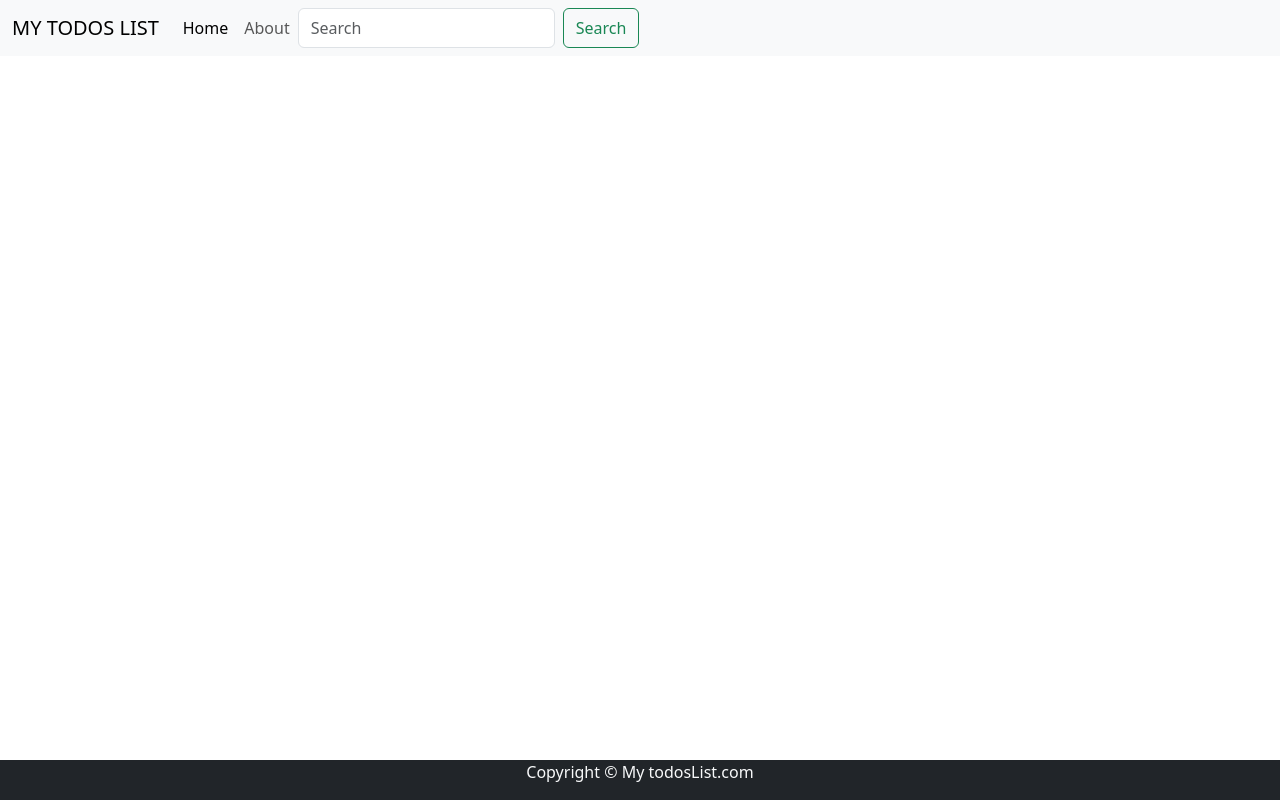
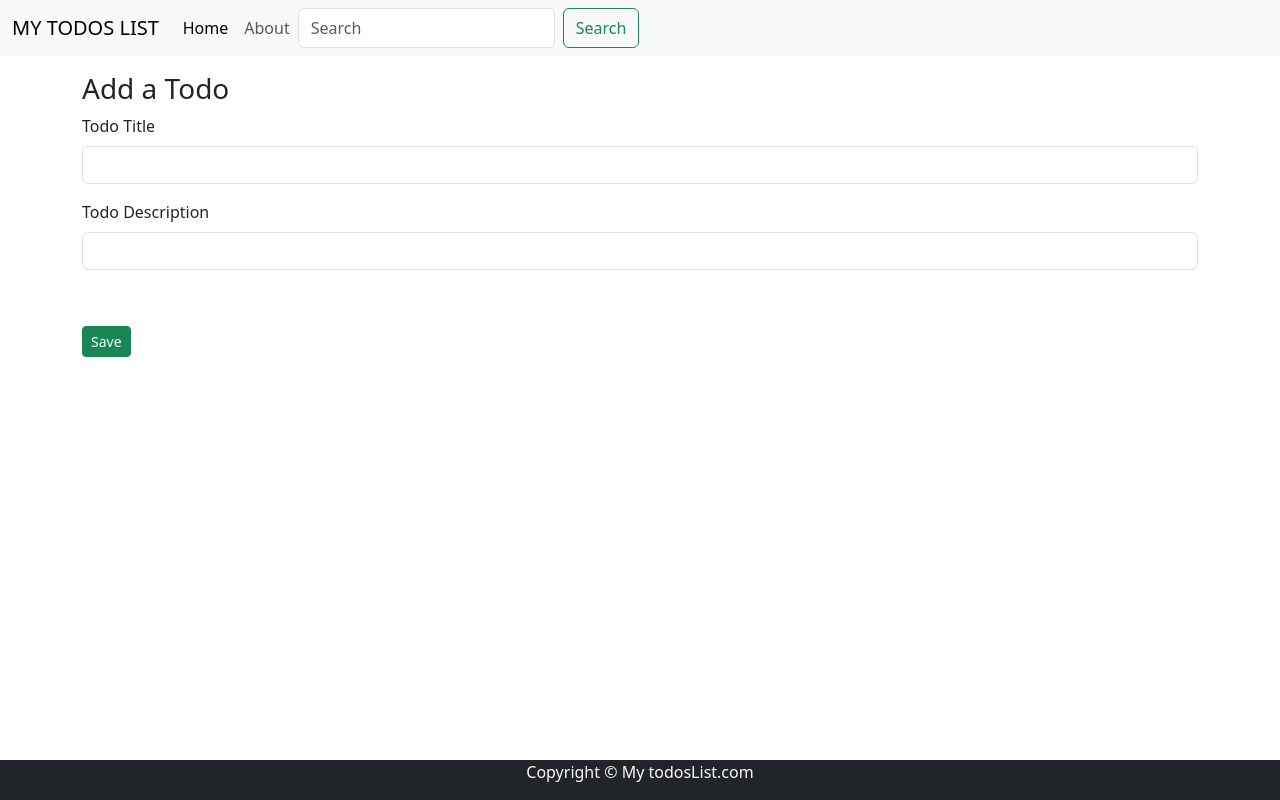
Before and after one commit to Harsh-ux-del/alpha, a React (Create React App) app: page / in a window 1280 px wide. Built offline with nearby package versions, Linux system fonts and the light colour scheme.

Commit message:
react scripts

```diff
--- a/package.json
+++ b/package.json
@@ -11,7 +11,7 @@
     "react": "^19.1.0",
     "react-dom": "^19.1.0",
     "react-router-dom": "^7.7.1",
-    "react-scripts": "^0.0.0",
+    "react-scripts": "^5.0.1",
     "web-vitals": "^2.1.4"
   },
   "scripts": {
--- a/src/App.js
+++ b/src/App.js
@@ -54,13 +54,7 @@ function App() {
       <Router>
         <Header title="MY TODOS LIST" searchbar={false} />
         <Routes>
-            <Route path ="/" render={() => {
-              return (
-                <>
-                  <Addtodo addTodo={addTodo} />
-                  <Todos todos={todos} onDelete={onDelete} />
-                </>)
-            }}>
+            <Route path ="/" element= {<Addtodo addTodo={addTodo}/>}>
             </Route>
             <Route path ="/about" element={<About />} />
           </Routes>
```
